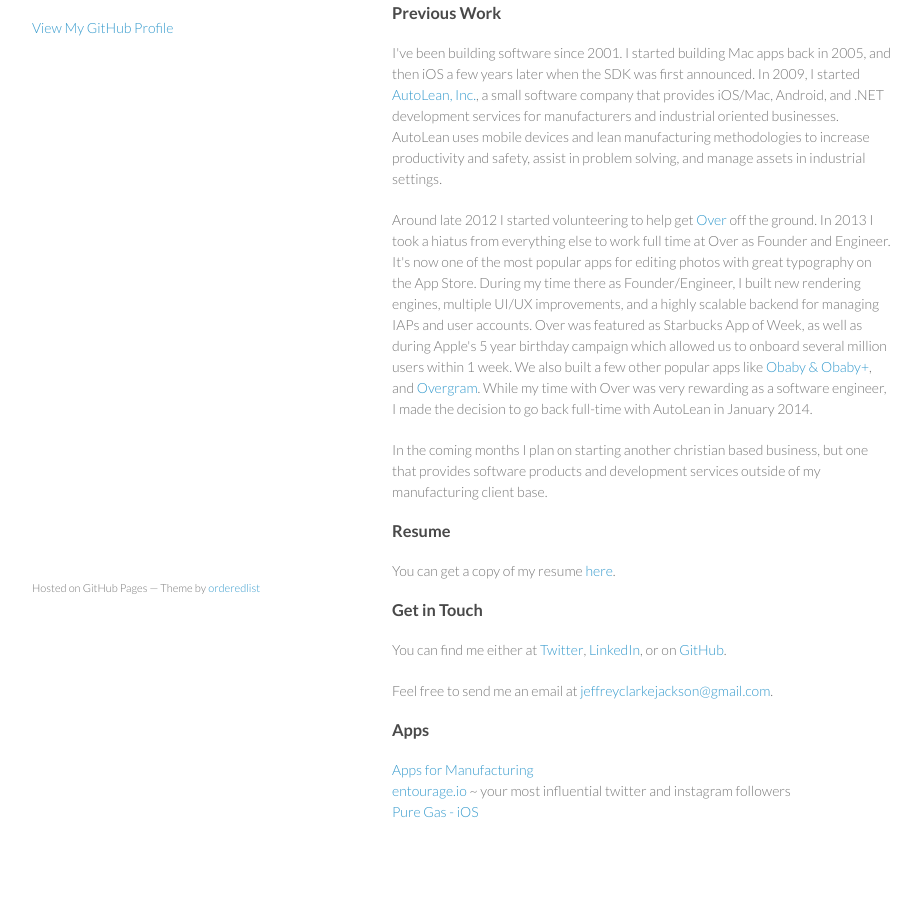
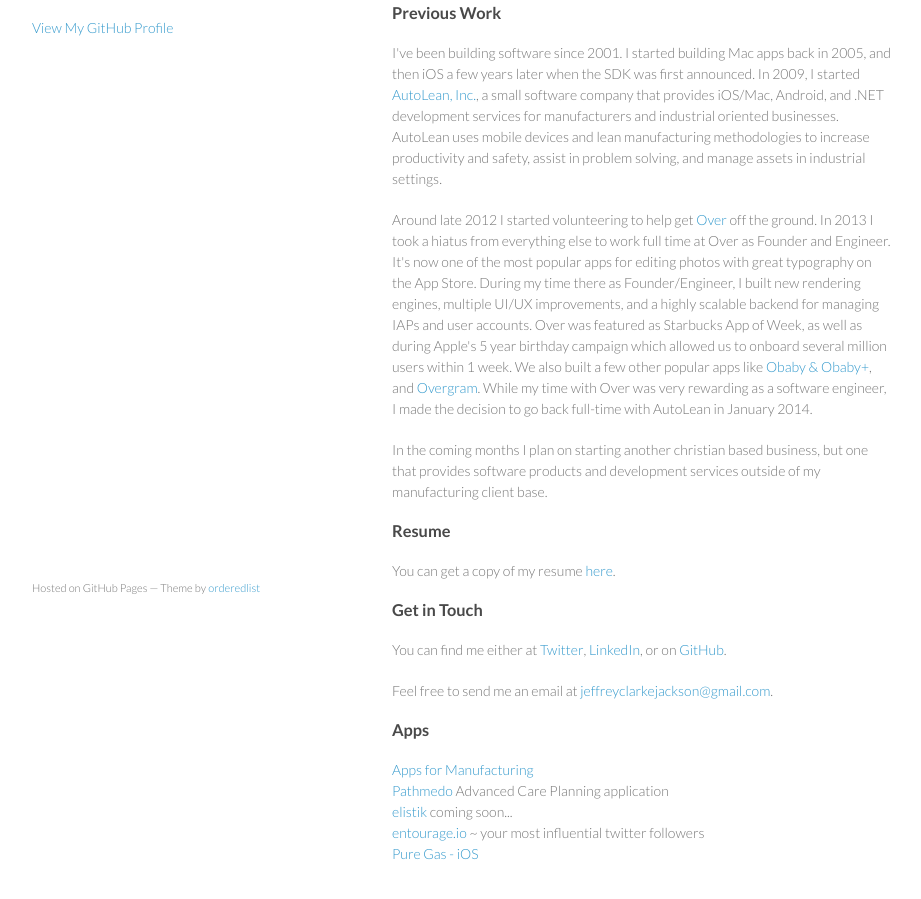
Before and after one commit to jeffreyjackson/jeffreyjackson.github.io, a plain HTML site: page _site/index.html in a window 1280 px wide. Shown: the part 133-1032 px from the top of the page, without its empty margins (178-1099 px from the left). Drawn offline with Linux system fonts and the light colour scheme.

Commit message:
Update index.html

```diff
--- a/_site/index.html
+++ b/_site/index.html
@@ -53,7 +53,9 @@
 <a id="apps" class="anchor" href="#apps" aria-hidden="true"><span class="octicon octicon-link"></span></a>Apps</h3>
 
 <p><a href="http://www.autolean.com/apps">Apps for Manufacturing</a> <br>
-<a href="http://www.entourage.io">entourage.io</a> ~ your most influential twitter and instagram followers <br>
+<a href="http://www.pathmedo.com">Pathmedo</a> Advanced Care Planning application<br>
+<a href="http://www.elistik.com">elistik</a> coming soon...<br>
+<a href="http://www.entourage.io">entourage.io</a> ~ your most influential twitter followers <br>
 <a href="http://itunes.apple.com/us/app/pure-gas/id454559068?ls=1&amp;mt=8">Pure Gas - iOS</a></p>
       </section>
       <footer>
```
